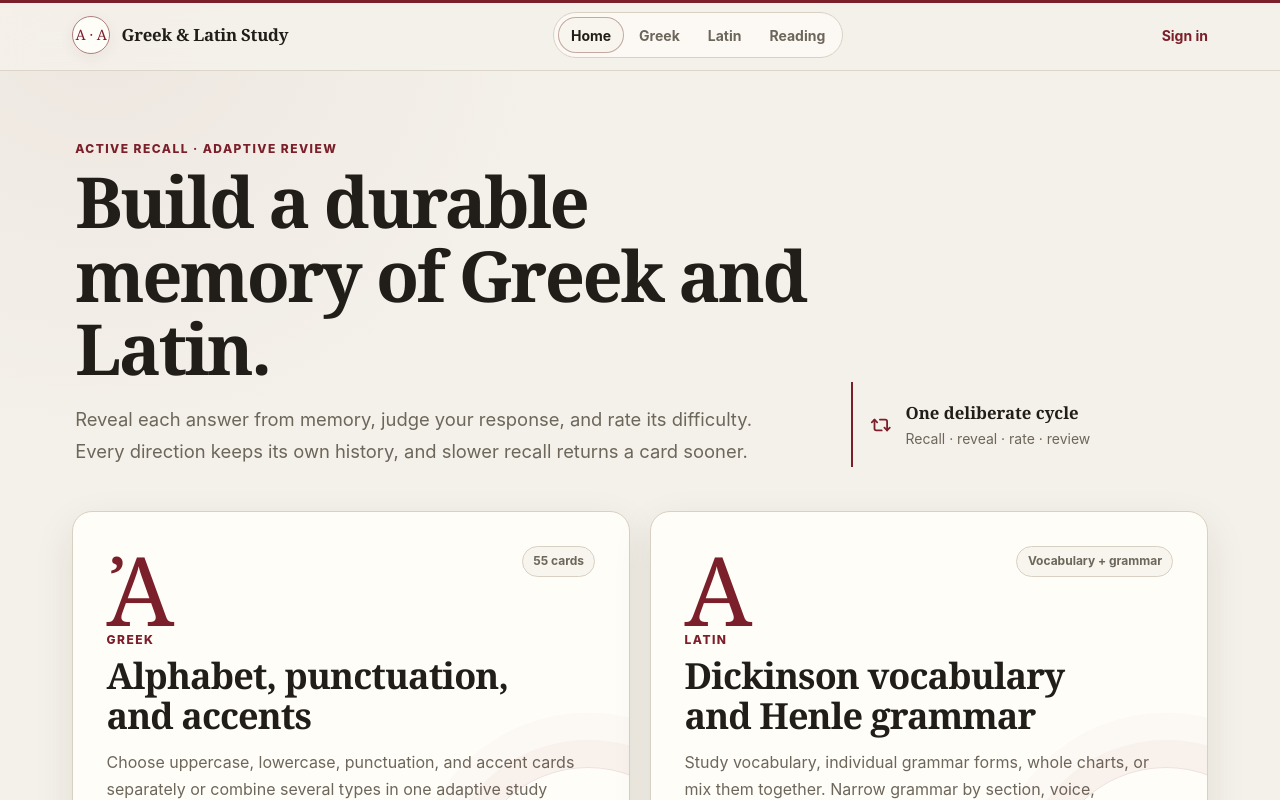
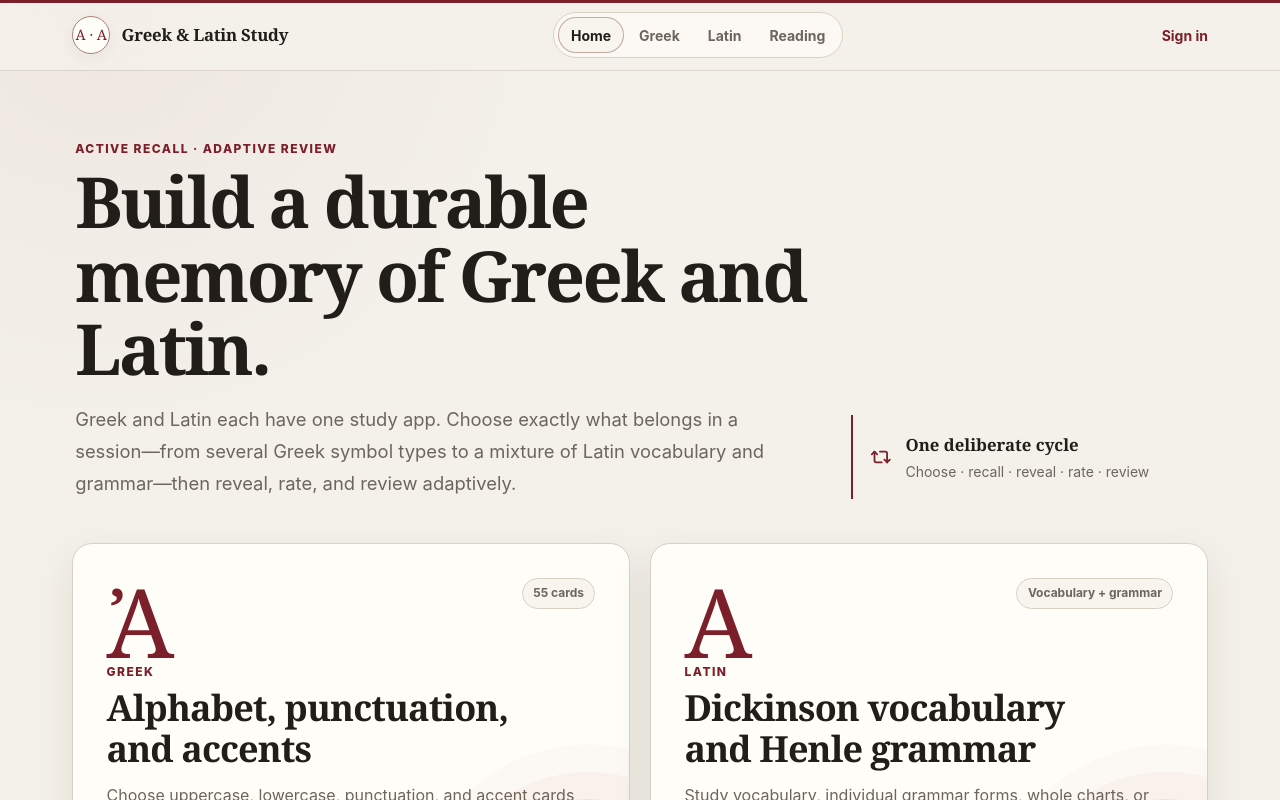
Before and after one commit to coltonkirby01/greek-latin-study, a React (Vite) app: page / in a window 1280 px wide. Shown: the top 800 px of the page. Built offline with nearby package versions, Linux system fonts and the light colour scheme; no server answers.

Commit message:
Present Greek and Latin as the two language study apps

```diff
--- a/src/pages/home-page.tsx
+++ b/src/pages/home-page.tsx
@@ -1,4 +1,4 @@
-import { ArrowRight, BookOpenText, Cloud, Repeat2, TableProperties } from "lucide-react";
+import { ArrowRight, BookOpenText, Cloud, Repeat2 } from "lucide-react";
 import type { ReactNode } from "react";
 import { Link } from "react-router-dom";
 import { homeCourses, type CourseId } from "../config/site";
@@ -7,7 +7,6 @@ import { useAuth } from "../features/auth/auth-context";
 const courseVisuals: Record<CourseId, ReactNode> = {
   greek: <span className="course-glyph">Ἀ</span>,
   latin: <span className="course-glyph">A</span>,
-  henle: <span className="course-icon"><TableProperties /></span>,
   reading: <span className="course-icon"><BookOpenText /></span>,
 };
 
@@ -15,8 +14,8 @@ export function HomePage() {
   const { user } = useAuth();
   return <main className="page-shell home-page">
     <section className="home-intro">
-      <div><p className="eyebrow">Active recall · adaptive review</p><h1>Build a durable memory of Greek and Latin.</h1><p className="home-lede">Reveal each answer from memory, judge your response, and rate its difficulty. Every direction keeps its own history, and slower recall returns a card sooner.</p></div>
-      <div className="method-note"><Repeat2 /><div><strong>One deliberate cycle</strong><span>Recall · reveal · rate · review</span></div></div>
+      <div><p className="eyebrow">Active recall · adaptive review</p><h1>Build a durable memory of Greek and Latin.</h1><p className="home-lede">Greek and Latin each have one study app. Choose exactly what belongs in a session—from several Greek symbol types to a mixture of Latin vocabulary and grammar—then reveal, rate, and review adaptively.</p></div>
+      <div className="method-note"><Repeat2 /><div><strong>One deliberate cycle</strong><span>Choose · recall · reveal · rate · review</span></div></div>
     </section>
     <section className="course-grid">
       {homeCourses.map((course) => <Course key={course.id} {...course} visual={courseVisuals[course.visual]} />)}
```
